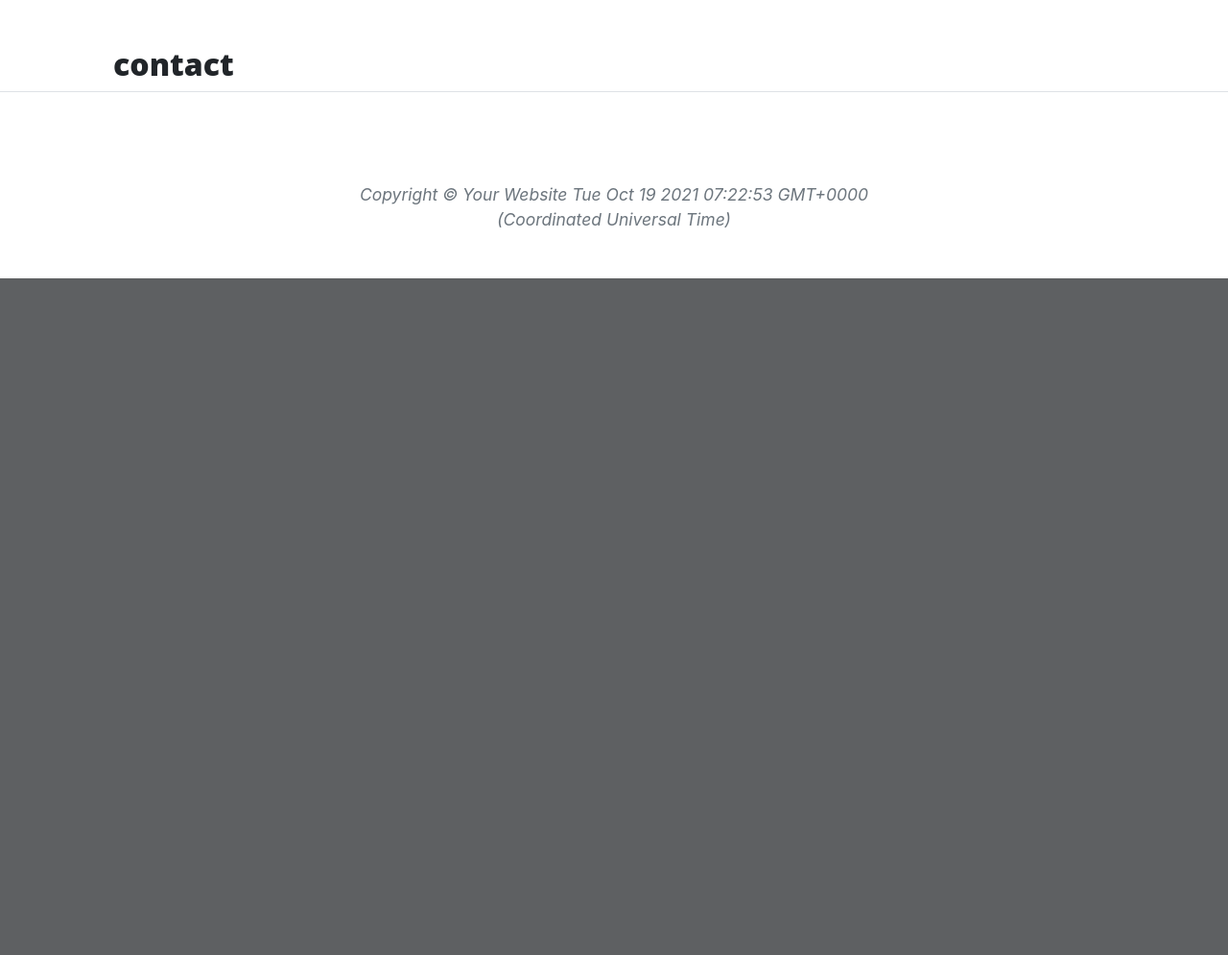
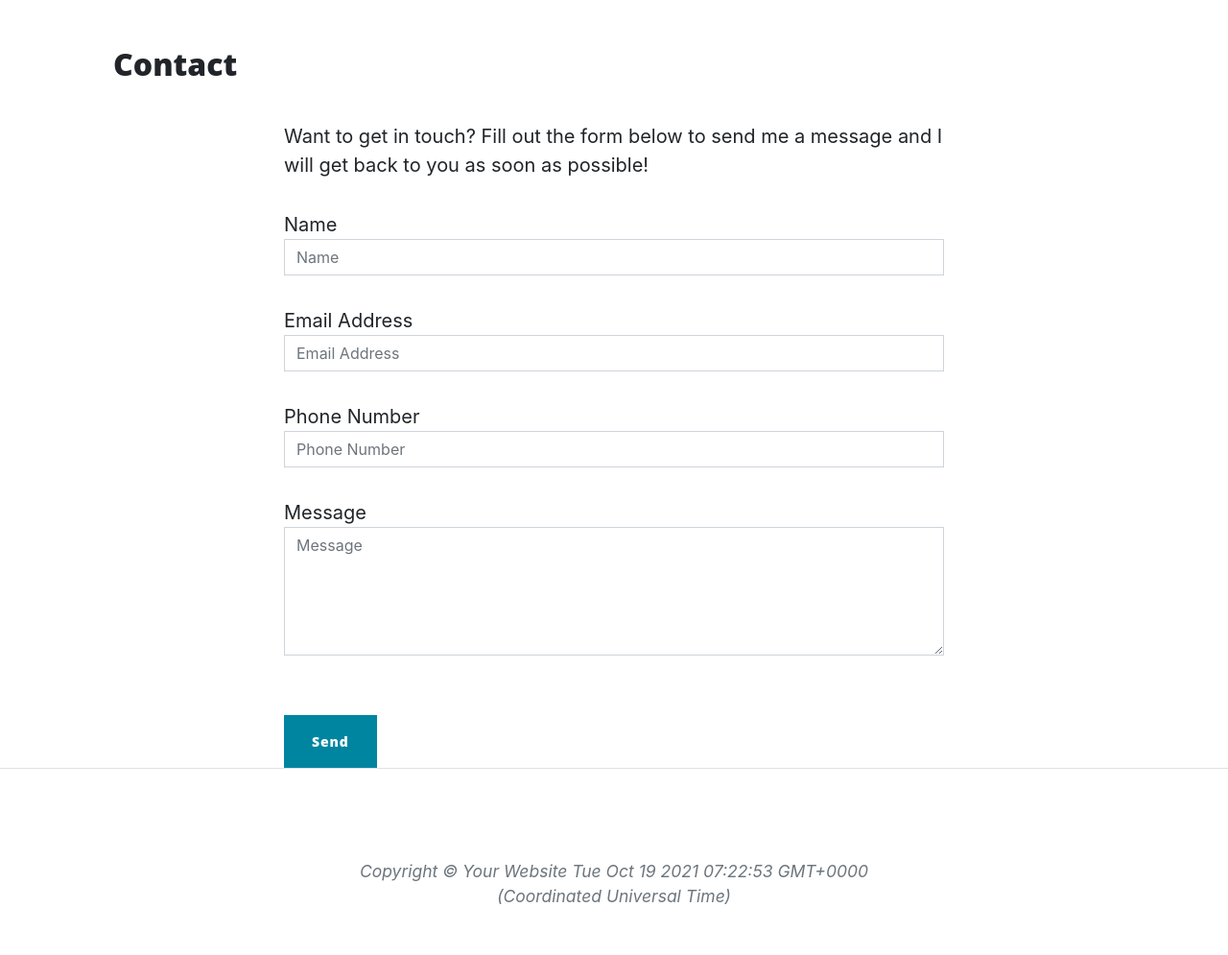
Before and after one commit to MichaelDugdale/Thorin-flask, a Flask app: page /contact in a window 1280 px wide. Shown: the part 628-1623 px from the top of the page at 96% size. Before the commit the page ends 918 px from the top, so only its background shows below. Run offline with Flask 2, Linux system fonts and the light colour scheme; some libraries are stand-ins or nearby versions.

Commit message:
imported flash and env, and added a form to the contact page which will we posted to the server and recive a flash message when succesful

```diff
--- a/run.py
+++ b/run.py
@@ -1,9 +1,12 @@
 import os
 import json
-from flask import Flask, render_template
+from flask import Flask, render_template, request, flash
+if os.path.exists("env.py"):
+    import env
 
 
 app = Flask(__name__)
+app.secret_key = os.environ.get("SECRET_KEY")
 
 
 @app.route("/")
@@ -16,17 +19,31 @@ def about():
     data = []
     with open("data/company.json", "r") as json_data:
         data = json.load(json_data)
-    return render_template("about.html", page_title="about",company = data)
+    return render_template("about.html", page_title="About", company=data)
 
 
-@app.route("/contact")
+@app.route("/about/<member_name>")
+def about_member(member_name):
+    member = {}
+    with open("data/company.json", "r") as json_data:
+        data = json.load(json_data)
+        for obj in data:
+            if obj["url"] == member_name:
+                member = obj
+    return render_template("member.html", member=member)
+
+
+@app.route("/contact", methods=["GET", "POST"])
 def contact():
-    return render_template("contact.html", page_title="contact")
+    if request.method == "POST":
+        flash("Thanks {}, we have received your message!".format(
+            request.form.get("name")))
+    return render_template("contact.html", page_title="Contact")
 
 
 @app.route("/careers")
 def careers():
-    return render_template("careers.html", page_title="careers")
+    return render_template("careers.html", page_title="Careers")
 
 
 if __name__ == "__main__":
--- a/templates/about.html
+++ b/templates/about.html
@@ -20,7 +20,7 @@
             {% if loop.index % 2 != 0 %}
 
                 <div class="col-md-7">
-                    <h3>{{ loop.index }}. {{ member.name }}</h3>
+                    <h3><a href = "/about/{{member.url}}">{{ loop.index }}. {{ member.name }}</a></h3>
                     <p>{{ member.description }}</p>
                 </div>
                 <div class="col-md-5">
@@ -33,7 +33,7 @@
                     <img src="{{ member.image_source }}" alt="" class="featurette-image image-responsive">
                 </div>
                 <div class="col-md-7">
-                    <h3>{{ loop.index }}. {{ member.name }}</h3>
+                    <h3><a href = "/about/{{member.url}}">{{ loop.index }}. {{ member.name }}</a></h3>
                     <p>{{ member.description }}</p>
                 </div>
 
--- a/templates/contact.html
+++ b/templates/contact.html
@@ -1,4 +1,58 @@
 {% extends "base.html" %}
 {% block content %}
-    <h2>{{page_title}}</h2>
+    <h2>{{ page_title }}</h2>
+
+	<div class="row">
+		<div class="col-lg-8 col-md-10 mx-auto">
+
+            {% with messages = get_flashed_messages() %}
+                {% if messages %}
+                    <ul class="flashes">
+                        {% for message in messages %}
+                            <li>{{ message }}</li>
+                        {% endfor %}
+                    </ul>
+                {% endif %}
+            {% endwith %}
+
+			<p>Want to get in touch? Fill out the form below to send me a message and I will get back to you as soon as
+                possible!</p>
+			<form method="POST" name="sentMessage" id="contactForm" novalidate>
+				<div class="control-group">
+					<div class="form-group floating-label-form-group controls">
+						<label>Name</label>
+						<input type="text" class="form-control" placeholder="Name" name="name" id="name" required data-validation-required-message="Please enter your name.">
+						<p class="help-block text-danger"></p>
+					</div>
+				</div>
+				<div class="control-group">
+					<div class="form-group floating-label-form-group controls">
+						<label>Email Address</label>
+						<input type="email" class="form-control" placeholder="Email Address" name="email" id="email" required data-validation-required-message="Please enter your email address.">
+						<p class="help-block text-danger"></p>
+					</div>
+				</div>
+				<div class="control-group">
+					<div class="form-group col-xs-12 floating-label-form-group controls">
+						<label>Phone Number</label>
+						<input type="tel" class="form-control" placeholder="Phone Number" name="phone" id="phone" required data-validation-required-message="Please enter your phone number.">
+						<p class="help-block text-danger"></p>
+					</div>
+				</div>
+				<div class="control-group">
+					<div class="form-group floating-label-form-group controls">
+						<label>Message</label>
+						<textarea rows="5" class="form-control" placeholder="Message" name="message" id="message" required data-validation-required-message="Please enter a message."></textarea>
+						<p class="help-block text-danger"></p>
+					</div>
+				</div>
+				<br>
+				<div id="success"></div>
+				<div class="form-group">
+					<button type="submit" class="btn btn-primary" id="sendMessageButton">Send</button>
+				</div>
+			</form>
+		</div>
+	</div>
+
 {% endblock %}
```
Also changed, not shown: data/company.json (+28 -14 lines), templates/member.html (added, +15 -0 lines).
